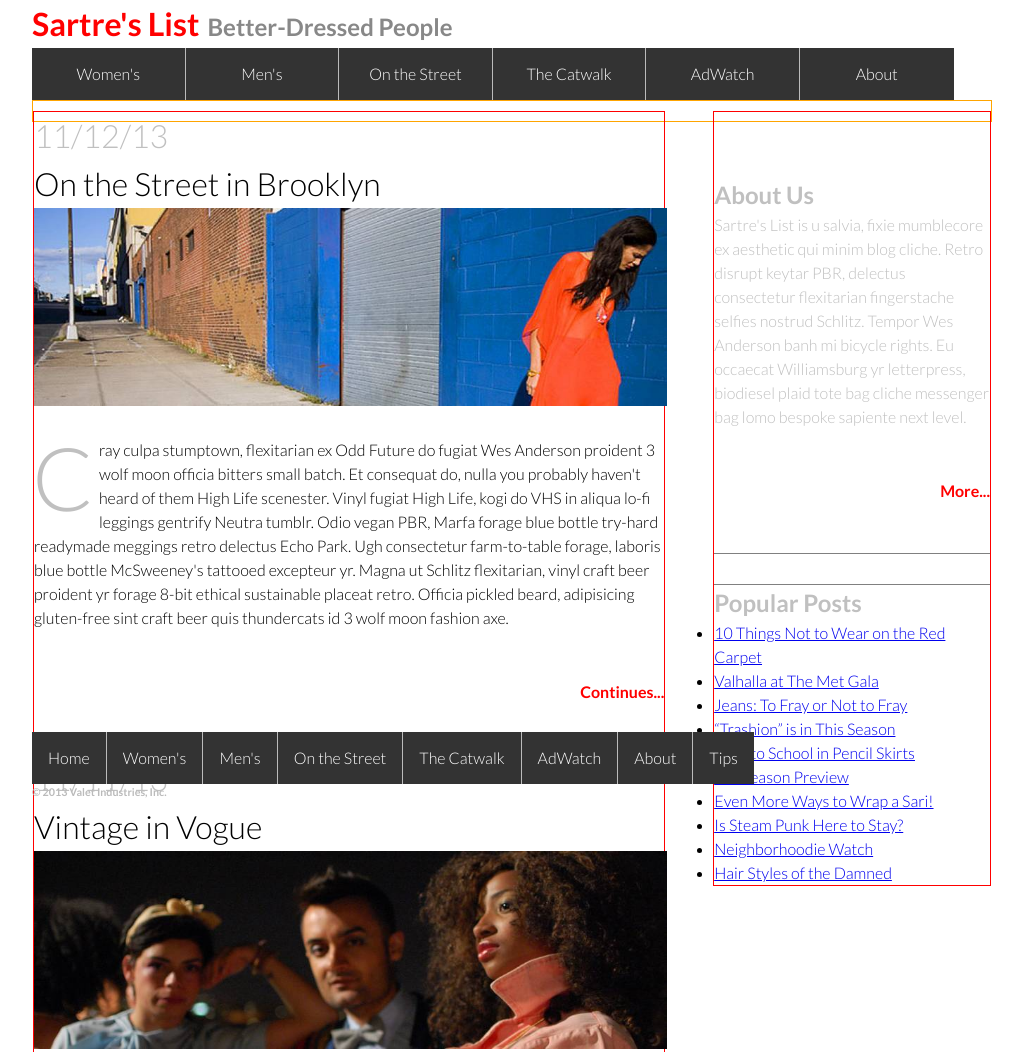
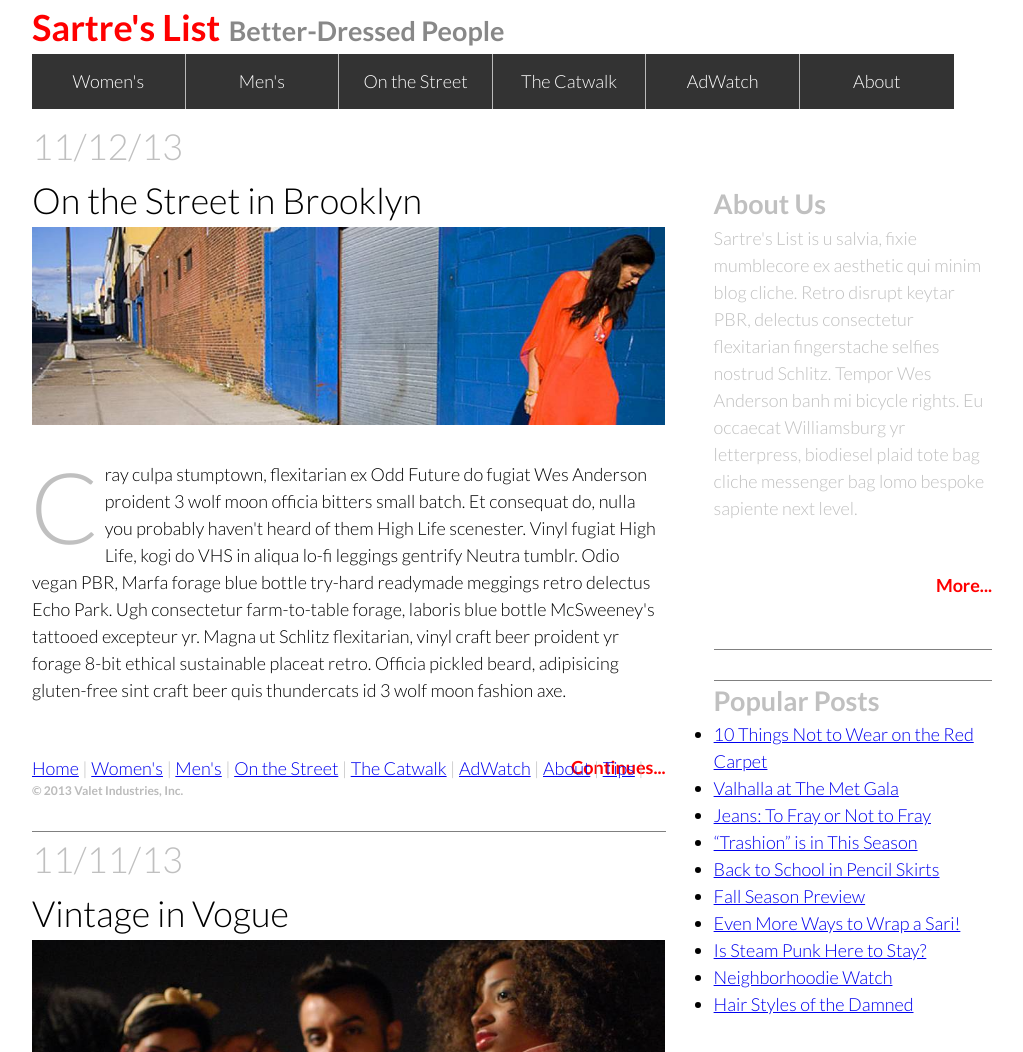
Before and after one commit to gokemon/fashion-blog, a plain HTML site: page index.html in a window 1280 px wide. Shown: the top 1052 px of the page, without its empty margins (128-1151 px from the left). Drawn offline with Linux system fonts and the light colour scheme.

Commit message:
tweaking the CSS and some HTML

```diff
--- /dev/null
+++ b/assets/sampleStyle.css
@@ -0,0 +1,342 @@
+/*=============================================================================================*/
+/*	my used section.... 																	   */
+/*=============================================================================================*/
+
+
+
+h1, h2, h3, h4, h5, h6 {
+	margin: 0;
+	padding: 0;
+	/* both above are overriding browser default, h's usually have big margins and padding */
+}
+/*=============================================================================================*/
+/*	main.css 																				   */
+/*=============================================================================================*/
+
+
+.wrapper {
+	width: 960px;
+	margin: 0 auto;
+	font-family: 'Lato', sans-serif;
+	font-size: 18px;
+	line-height: 1.5;
+}
+
+main {
+	float: left;
+	width: 66.66667%;
+}
+
+aside {
+	float: right;
+	width: 29%;
+	margin-top: 6em; /* =108px, em means parent font size times 6 */
+	color: #888;
+}
+
+footer {
+	clear: both;
+	color: #BBB;
+}
+
+a {
+	color: #D00;
+	text-decoration: none;
+}
+
+a:hover {
+	color: #A00;
+}
+
+
+
+
+
+h1 {
+	font-size: 3em;
+	font-weight: normal; 	/* overriding browser default, h1 are usually bold*/
+
+}
+
+h2 {
+	font-size: 2em;
+	font-weight: normal;
+	color: black;
+	margin: 0;
+	padding: 0;
+}
+
+h2 a {
+	color: inherit;
+}
+
+h2 a:hover {
+	color: #D00;
+}
+
+time {
+	font-size: 2em;
+	font-weight: normal;
+	color: #CCC;
+}
+
+p {
+	margin: 2em 0 0;
+	padding: 0;
+}
+
+p.more {
+	font-weight: bold;
+	text-align: right;
+}
+
+img {
+	display: block;
+	margin: 10px 0;
+	max-width: 100%;
+}
+
+
+header h1 {
+	display: inline-block;
+	margin-right: .5em;
+}
+header h2 {
+	display: inline-block;
+	font-size: 1.5em;
+	margin-bottom: .5em;
+	color: #888;
+}
+
+header nav ul {
+	list-style: none;
+	margin: 0;
+	padding: 0;
+}
+header nav ul li {
+	float: left;
+	width: 16.66667%;
+	margin: 0;
+	padding: 0;
+}
+header nav a {
+	display: block;
+	font-size: 1.25em;
+	color: white;
+	background: black;
+	margin-right: 1px;
+	padding: 15px 0;
+	text-align: center;
+}
+header nav a:hover {
+	color: white;
+	background: #900;
+}
+
+
+
+article {
+	border-bottom: 1px solid #DDD;
+	margin: 3em 0;
+	padding-bottom: 1.5em;
+}
+article p:first-of-type:first-letter {
+	float: left;
+	font-size: 6em;
+	line-height: 1;
+	color: #DDD;
+	margin: -.1em .1em 0 -.1em;
+}
+
+.module {
+	border-bottom: 1px solid #DDD;
+	padding: 1.5em 0;
+}
+.module:last-of-type {
+	border: none;
+}
+
+.ad img {
+	margin: 0 auto;
+}
+
+/** CLEARFIX HACK:;
+ * For modern browsers
+ * 1. The space content is one way to avoid an Opera bug when the
+ *    contenteditable attribute is included anywhere else in the document.
+ *    Otherwise it causes space to appear at the top and bottom of elements
+ *    that are clearfixed.
+ * 2. The use of `table` rather than `block` is only necessary if using
+ *    `:before` to contain the top-margins of child elements.
+ */
+.cf:before,
+.cf:after {
+    content: " "; /* 1 */
+    display: table; /* 2 */
+}
+
+.cf:after {
+    clear: both;
+}
+
+/**
+ * For IE 6/7 only
+ * Include this rule to trigger hasLayout and contain floats.
+ */
+.cf {
+    *zoom: 1;
+}
+
+
+
+
+
+
+
+/*=============================================================================================*/
+/*	main_inline_block_solution																   */
+/*=============================================================================================*/
+
+
+* {
+	box-sizing: border-box;
+	margin: 0;
+	padding: 0;
+}
+
+.wrapper {
+	margin: 0 auto;
+	font-family: 'Lato', sans-serif;
+	font-size: 18px;
+	line-height: 1.5;
+	width: 960px;
+}
+
+main {
+	vertical-align: top;
+	display: inline-block;
+	width: 65%;
+}
+
+aside {
+	width: 30%;
+	margin:  6em 0 0 2em;
+	display: inline-block;
+	margin-top: 6em; /* =108px, em means parent font size times 6*/
+	color: #888;
+}
+
+footer {
+	color: #BBB;
+}
+
+a {
+	color: #D00;
+	text-decoration: none;
+}
+
+a:hover {
+	color: #A00;
+}
+
+h1, h2, h3 {
+	font-weight: normal; /* overriding browser default, h* are usually bold*/
+}
+
+h1 {
+	font-size: 3em;
+	font-weight: normal;
+	display: inline-block;
+	margin-right: .5em;
+}
+
+h2 {
+	font-size: 2em;
+	color: black;
+}
+
+h2 a {
+	color: inherit;
+}
+
+h2 a:hover {
+	color: #D00;
+}
+
+h3 {
+	font-size: 2em;
+	font-weight: normal;
+	color: #CCC;
+}
+
+p {
+	margin: 1.5em 0 0;
+	padding: 0;
+}
+
+.more {
+	font-weight: bold;
+	text-align: right;
+}
+
+img {
+	display: block;
+	margin: 10px 0;
+	max-width: 100%;
+}
+
+header h2 {
+	display: inline-block;
+	font-size: 1.5em;
+	margin-bottom: .5em;
+	color: #888;
+}
+
+header nav ul {
+	list-style: none;
+	font-size: 0px;
+}
+
+header nav ul li {
+	font-size: 18px;
+	display: inline-block;
+	width: 16.66667%;
+}
+header nav a {
+	display: block;
+	font-size: 1.25em;
+	color: white;
+	background: black;
+	margin-right: 1px;
+	padding: 15px 0;
+	text-align: center;
+}
+header nav a:hover {
+	color: white;
+	background: #900;
+}
+
+article {
+	border-bottom: 1px solid #DDD;
+	margin: 3em 0;
+	padding-bottom: 1.5em;
+}
+article p:first-of-type:first-letter {
+	float: left;
+	font-size: 6em;
+	line-height: 1;
+	color: #DDD;
+	margin: -.1em .1em 0 -.1em;
+}
+
+section {
+	border-bottom: 1px solid #DDD;
+	padding: 1.5em 0;
+}
+section:last-of-type {
+	border: none;
+}
+
+.ad img {
+	margin: auto;
+}
--- a/css/fashion-blog.css
+++ b/css/fashion-blog.css
@@ -22,7 +22,7 @@ h1, h2, h3, h4, h5, h6 {
 
 body{
 	font-family: 'Lato', sans-serif;
-	font-size: 16px;
+	font-size: 18px;
 	line-height: 1.5;
 }
 .wrapper {
@@ -30,6 +30,7 @@ body{
 	margin: 0 auto;
 	/*border: dotted .5px green;*/
 }
+
 
 
 /* Header section of page */
@@ -86,14 +87,14 @@ header.main-header nav li:last-child {
 main.main-content{
 	width: 960px;
 	margin: 0 auto;
-	border: solid 1px orange;
+	/*border: solid 1px orange;*/
 	padding: 10px 0px;
 }
 
 /*Section is the left or "main" section of the page where the articles will into
 	Seperate and to the right is the aside*/
 section.left-content{
-	border: solid 1px red;
+	/*border: solid 1px red;*/
 	float: left;
 	width: 66%;
 }
@@ -137,6 +138,7 @@ section.left-content article p:first-of-type:first-letter {
 
 }
 
+
 article footer{
 	margin: 0px;
 	border-bottom: #808080 1px solid;
@@ -151,9 +153,10 @@ article footer a{
 }
 
 
+
 /*Aside is to the right of the Section inside of Main*/
 aside.right-content{
-	border: solid 1px red;
+	/*border: solid 1px red;*/
 	float: right;
 	width: 29%;
 }
@@ -188,6 +191,7 @@ aside.right-content article footer{
 
 }
 /*Gonna have some UL/LI on the side, but do I need to "treat" them?*/
+
 
 
 
@@ -230,33 +234,3 @@ footer.main-footer nav li:last-child {
 footer.main-footer h6{
 
 }
-
-/*=============================================================================================*/
-/*	imported            																	   */
-/*=============================================================================================*/
-/** CLEARFIX HACK:;
- * For modern browsers
- * 1. The space content is one way to avoid an Opera bug when the
- *    contenteditable attribute is included anywhere else in the document.
- *    Otherwise it causes space to appear at the top and bottom of elements
- *    that are clearfixed.
- * 2. The use of `table` rather than `block` is only necessary if using
- *    `:before` to contain the top-margins of child elements.
- */
-.cf:before,
-.cf:after {
-    content: " "; /* 1 */
-    display: table; /* 2 */
-}
-
-.cf:after {
-    clear: both;
-}
-
-/**
- * For IE 6/7 only
- * Include this rule to trigger hasLayout and contain floats.
- */
-.cf {
-    *zoom: 1;
-}
--- a/index.html
+++ b/index.html
@@ -1,4 +1,5 @@
 <html>
+
 <head>
     <title>Sartre's List</title>
     <link rel="stylesheet" href="./css/fashion-blog.css" />
@@ -6,7 +7,7 @@
 
 <body>
     <div class="wrapper">
-<header role="banner"  class="main-header">
+        <header role="banner" class="main-header">
             <h1>Sartre's List</h1>
             <h2>Better-Dressed People</h2>
             <nav role="navigation">
@@ -29,8 +30,11 @@
                     <h1>On the Street in Brooklyn</h1>
                     <!-- INSERT IMG and PATH -->
                     <img src="./images/fashion_photo.jpeg" alt="Street corner in Brooklyn">
-       <p class="dropCap"> <!-- dropcap should not be needed -->
-        Cray culpa stumptown, flexitarian ex Odd Future do fugiat Wes Anderson proident 3 wolf moon officia bitters small batch. Et consequat do, nulla you probably haven't heard of them High Life scenester. Vinyl fugiat High Life, kogi do VHS in aliqua lo-fi leggings gentrify Neutra tumblr. Odio vegan PBR, Marfa forage blue bottle try-hard readymade meggings retro delectus Echo Park. Ugh consectetur farm-to-table forage, laboris blue bottle McSweeney's tattooed excepteur yr. Magna ut Schlitz flexitarian, vinyl craft beer proident yr forage 8-bit ethical sustainable placeat retro. Officia pickled beard, adipisicing gluten-free sint craft beer quis thundercats id 3 wolf moon fashion axe.
+                    <p class="dropCap">
+                        <!-- dropcap should not be needed -->
+                        Cray culpa stumptown, flexitarian ex Odd Future do fugiat Wes Anderson proident 3 wolf moon officia bitters small batch. Et consequat do, nulla you probably haven't heard of them High Life scenester. Vinyl fugiat High Life, kogi do VHS in aliqua lo-fi
+                        leggings gentrify Neutra tumblr. Odio vegan PBR, Marfa forage blue bottle try-hard readymade meggings retro delectus Echo Park. Ugh consectetur farm-to-table forage, laboris blue bottle McSweeney's tattooed excepteur yr. Magna
+                        ut Schlitz flexitarian, vinyl craft beer proident yr forage 8-bit ethical sustainable placeat retro. Officia pickled beard, adipisicing gluten-free sint craft beer quis thundercats id 3 wolf moon fashion axe.
                     </p>
                     <footer><a href="#" title="Read more">Continues...</a></footer>
                 </article>
@@ -40,7 +44,9 @@
                     <h1>Vintage in Vogue</h1>
                     <img src="./images/fashion_photo2.jpeg" alt="Vintage in Vogue">
                     <p class="dropCap">
-        Selfies sunt Tumblr, delectus small batch DIY umami sint. Polaroid chambray selfies McSweeney's Cosby sweater, Pitchfork tattooed assumenda Wes Anderson Blue Bottle twee Carles ennui. Nisi locavore fugiat sapiente salvia aliqua. Shoreditch kogi exercitation fashion axe. Wolf semiotics Pinterest, laboris quis master cleanse tousled small batch street art bespoke fingerstache dreamcatcher ethical labore. Dreamcatcher iPhone typewriter, tote bag four loko fanny pack master cleanse organic PBR reprehenderit actually. Craft beer drinking vinegar wayfarers, pork belly narwhal pariatur polaroid cupidatat in 8-bit distillery anim literally.
+                        Selfies sunt Tumblr, delectus small batch DIY umami sint. Polaroid chambray selfies McSweeney's Cosby sweater, Pitchfork tattooed assumenda Wes Anderson Blue Bottle twee Carles ennui. Nisi locavore fugiat sapiente salvia aliqua. Shoreditch kogi exercitation
+                        fashion axe. Wolf semiotics Pinterest, laboris quis master cleanse tousled small batch street art bespoke fingerstache dreamcatcher ethical labore. Dreamcatcher iPhone typewriter, tote bag four loko fanny pack master cleanse organic
+                        PBR reprehenderit actually. Craft beer drinking vinegar wayfarers, pork belly narwhal pariatur polaroid cupidatat in 8-bit distillery anim literally.
                     </p>
                     <footer><a href="#" title="Read more">Continues...</a></footer>
                 </article>
@@ -48,11 +54,12 @@
 
             <article></article>
 
-  <aside role="complementary"  class="right-content">
+            <aside role="complementary" class="right-content">
                 <article>
                     <h2>About Us</h2>
                     <p>
-        Sartre's List is u salvia, fixie mumblecore ex aesthetic qui minim blog cliche. Retro disrupt keytar PBR, delectus consectetur flexitarian fingerstache selfies nostrud Schlitz. Tempor Wes Anderson banh mi bicycle rights. Eu occaecat Williamsburg yr letterpress, biodiesel plaid tote bag cliche messenger bag lomo bespoke sapiente next level.
+                        Sartre's List is u salvia, fixie mumblecore ex aesthetic qui minim blog cliche. Retro disrupt keytar PBR, delectus consectetur flexitarian fingerstache selfies nostrud Schlitz. Tempor Wes Anderson banh mi bicycle rights. Eu occaecat Williamsburg yr letterpress,
+                        biodiesel plaid tote bag cliche messenger bag lomo bespoke sapiente next level.
                     </p>
                     <footer><a href="#" title="Read more">More...</a></footer>
                 </article>
@@ -83,7 +90,7 @@
 
 
         <footer class="main-footer">
-    <nav role="navigation">
+            <!--<nav role="navigation">
       <ul>
         <li><a href="#">Home</a></li>
         <li><a href="#">Women's</a></li>
@@ -92,11 +99,21 @@
         <li><a href="#">The Catwalk</a></li>
         <li><a href="#">AdWatch</a></li>
         <li><a href="#">About</a></li>
-        <li><a href="#">Tips</a></li>
-      </ul>
-    </nav>
+        <li><a href="#">Tips</a></li>-->
+            <a href="#">Home</a> |
+            <a href="#">Women's</a> |
+            <a href="#">Men's</a> |
+            <a href="#">On the Street</a> |
+            <a href="#">The Catwalk</a> |
+            <a href="#">AdWatch</a> |
+            <a href="#">About</a> |
+            <a href="#">Tips</a> |
+            <!--</ul>
+    </nav>-->
             <h6 role="contentinfo"> &copy; 2013 Valet Industries, Inc.</h6>
         </footer>
-</div> <!-- wrapper -->
+    </div>
+    <!-- wrapper -->
 </body>
+
 </html>
```
Also changed, not shown: 1 other file. Lines whose indentation alone changed are shown as unchanged.
